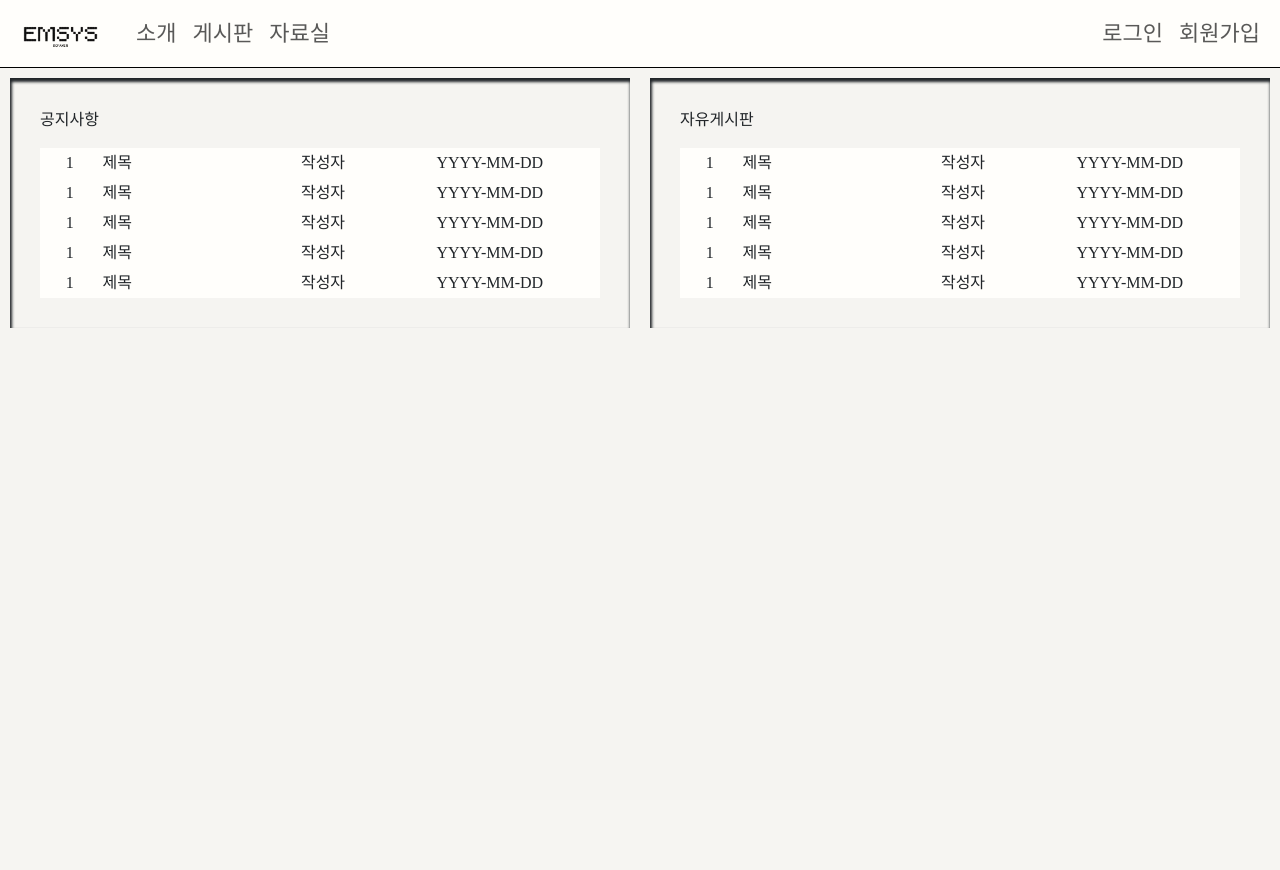
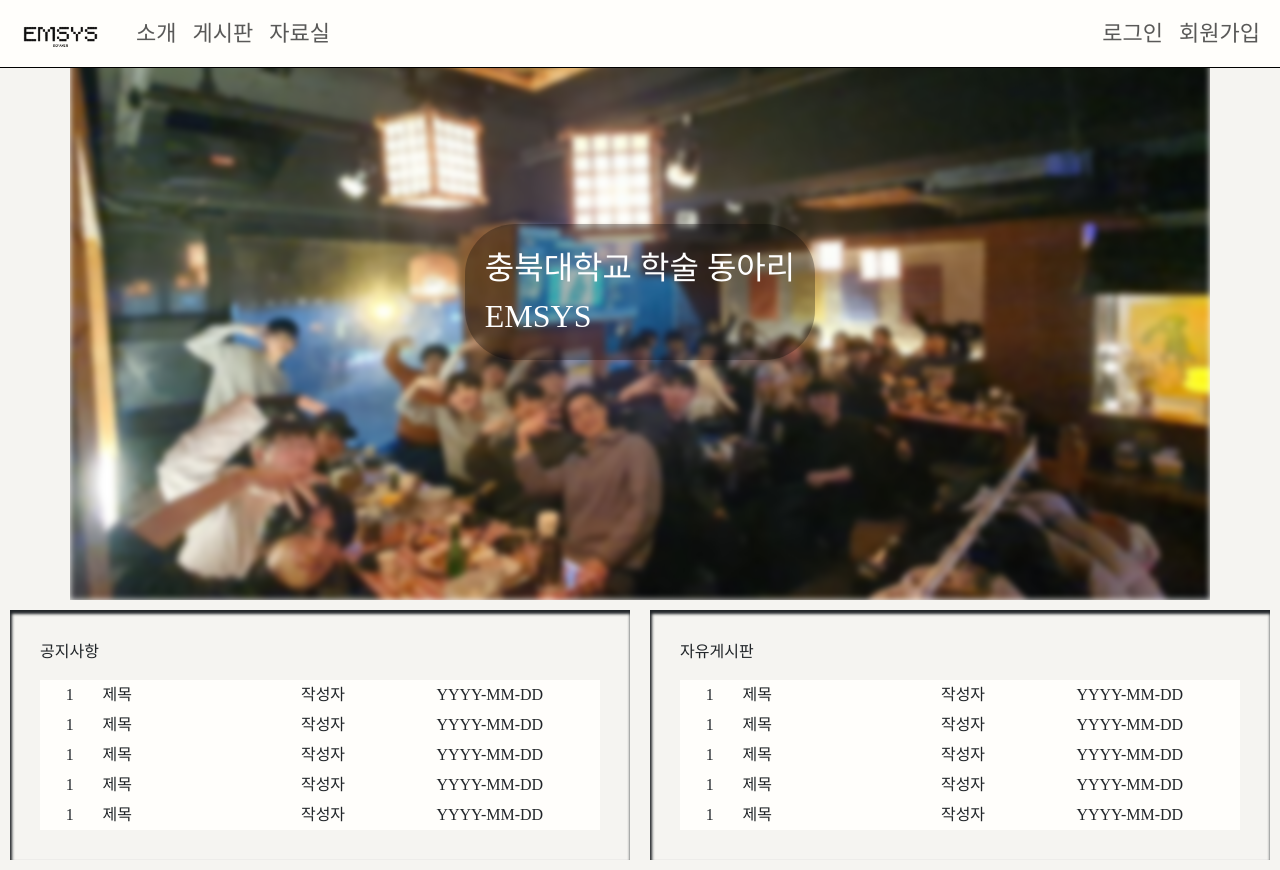
Before and after one commit to cbnuEMSYS/EmsysWeb, a Django app: template templates/main/mainpage.html in a window 1280 px wide. Before the commit the page ends 328 px from the top, so only its background shows below. Run offline with Django 4.2, Linux system fonts and the light colour scheme; the template is opened without the code that fills it, so the values that code supplies are empty; some web fonts are replaced.

Commit message:
이미지 보드 추가-mainpage

```diff
--- a/static/css/main.css
+++ b/static/css/main.css
@@ -4,11 +4,11 @@
 }
 
 .miniboard{
+    position:relative;
     margin:10px;
     padding:30px;
     width:50%;
     box-shadow: inset 1px 3px 3px 1px;
-
 }
 
 .miniboard-content-box{
@@ -21,3 +21,36 @@
     text-align: center;
     margin:3px;
 }
+
+.container{
+    position: relative;
+    width:100%;
+    height:600px;
+    display: flex;
+    justify-content: center;
+    align-items:center;
+    overflow:hidden;
+
+}
+
+.introduce-board{
+    position:absolute;
+    width:100%;
+    height: 600px;
+    filter: blur(3px);
+    background-position: center;
+    top:0;
+    left:0;
+    z-index:1;
+    box-sizing: border-box;
+}
+
+.main-text{
+    background-color: rgba(0,0,0, 0.3);
+    padding:20px;
+    position: relative;
+    z-index:2;
+    font-size: 32px;
+    color:white;
+    border-radius:50px;
+}
--- a/static/css/navbar.css
+++ b/static/css/navbar.css
@@ -22,3 +22,12 @@
 .nav-item{
     font-size:22px;
 }
+
+.navbar{
+    position: fixed;
+    top: 0;
+    left: 0;
+    right: 0;
+    border-bottom: black solid 1px;
+    z-index:10;
+}
--- a/templates/main/mainpage.html
+++ b/templates/main/mainpage.html
@@ -1,5 +1,14 @@
 {% extends 'navbar.html' %}
+{% load static %}
 {% block content %}
+<div class="container">
+    <div class = 'introduce-board' style = "background-image: url('{% static 'img/letsgo.jpg' %}');">
+    </div>
+    <p class = 'main-text'>
+        충북대학교 학술 동아리<br>
+        EMSYS
+    </p>
+</div>
 <div class = 'second-content'>
     <div class = 'miniboard bg-200'>
         <p class = 'miniboard-title'>
--- a/templates/navbar.html
+++ b/templates/navbar.html
@@ -10,7 +10,7 @@
 </head>
 
 <body>
-    <nav class="navbar navbar-expand-lg bg-100" style = "border-bottom: black solid 1px;">
+    <nav class="navbar navbar-expand-lg bg-100" style = "">
         <div class="container-fluid">
             <a class = "imglink" href ="{% url 'main:mainpage' %}">
                 <img class = "navbar-brand logo"  src="{% static 'img/black-emsys-logo.png'%}">
```
Also changed, not shown: static/img/code-child-contest.jpg (added), static/img/letsgo.jpg (added), static/img/study.jpg (added).
